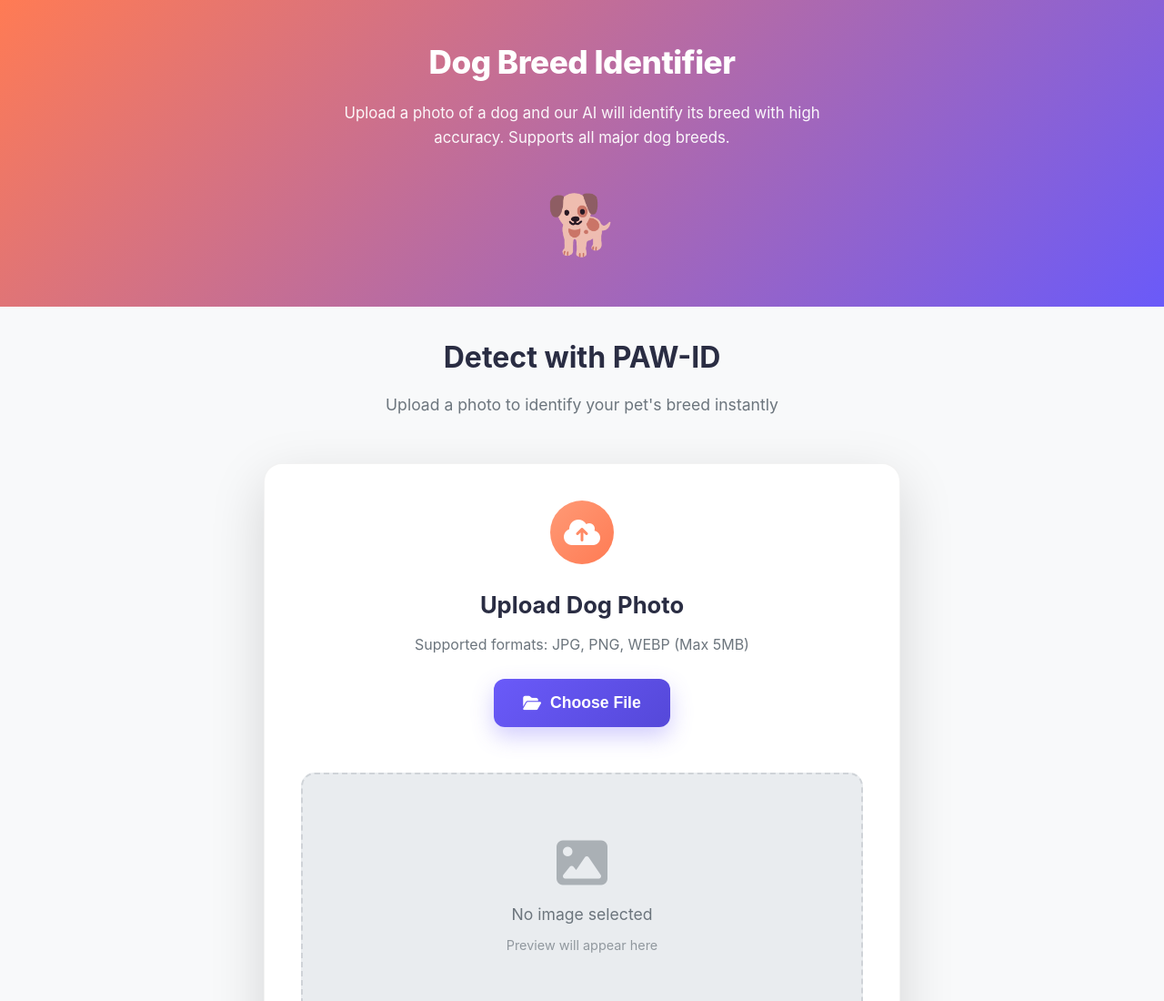
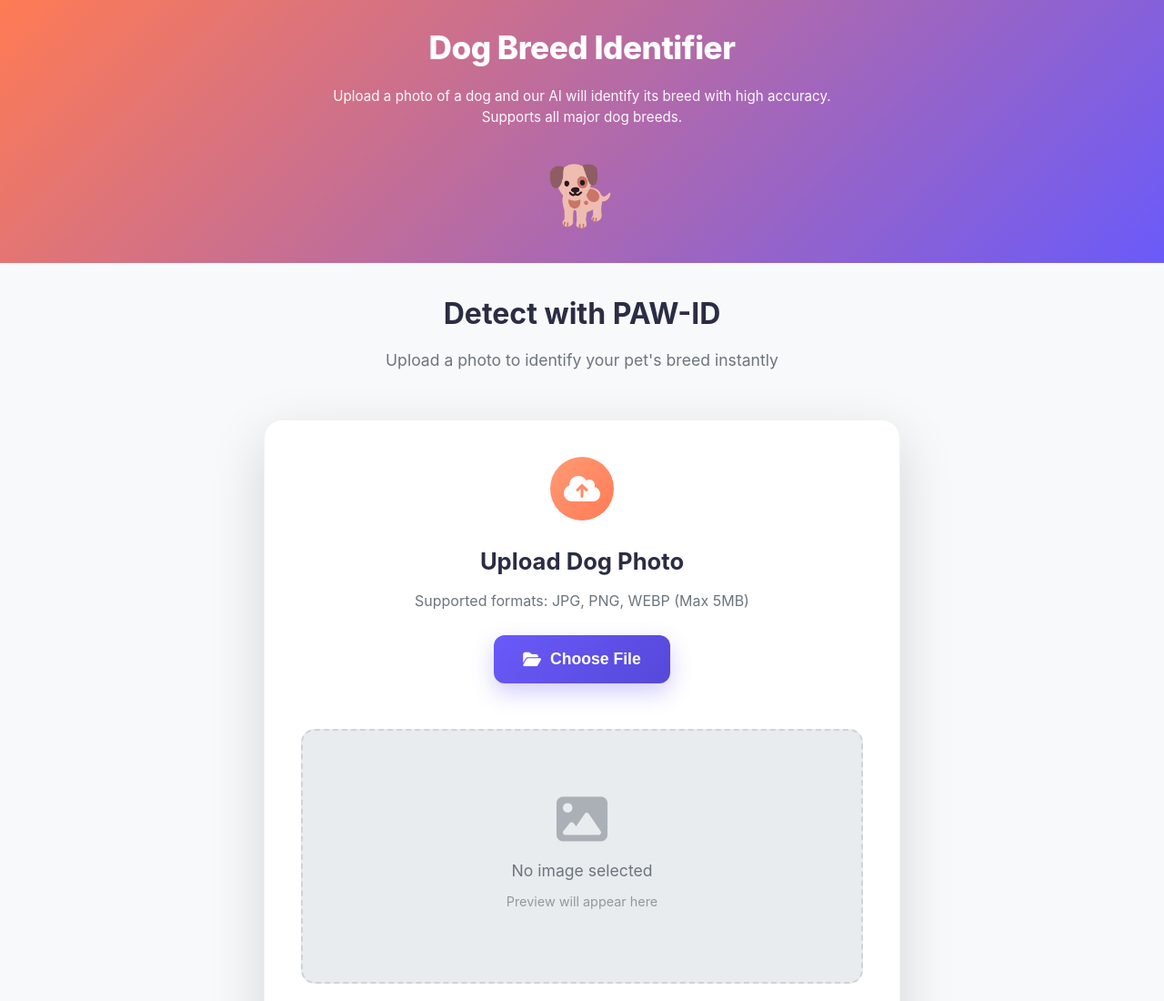
Before and after one commit to Manieylene/pet-identifier, a website: page public/index.html in a window 1280 px wide. Shown: the top 1100 px of the page at 91% size. Drawn offline with Linux system fonts and the light colour scheme.

```diff
--- a/public/styles.css
+++ b/public/styles.css
@@ -31,11 +31,12 @@
 .hero-section {
   background: linear-gradient(135deg, var(--primary) 0%, var(--secondary) 100%);
   color: white;
-  padding: 40px 20px;
+  padding: 24px 20px;   /* ⬅️ from 40px → 24px */
   text-align: center;
   position: relative;
   overflow: hidden;
 }
+
 
 .hero-content {
   max-width: 800px;
@@ -52,12 +53,13 @@
 }
 
 .hero-subtitle {
-  font-size: 1.05rem;
+  font-size: 0.95rem;   /* ⬅️ smaller text */
   opacity: 0.95;
   max-width: 600px;
-  margin: 0 auto 20px;
-  line-height: 1.6;
+  margin: 0 auto 12px;  /* ⬅️ less bottom space */
+  line-height: 1.5;
 }
+
 
 .dog-icon {
   font-size: 4rem;
```
